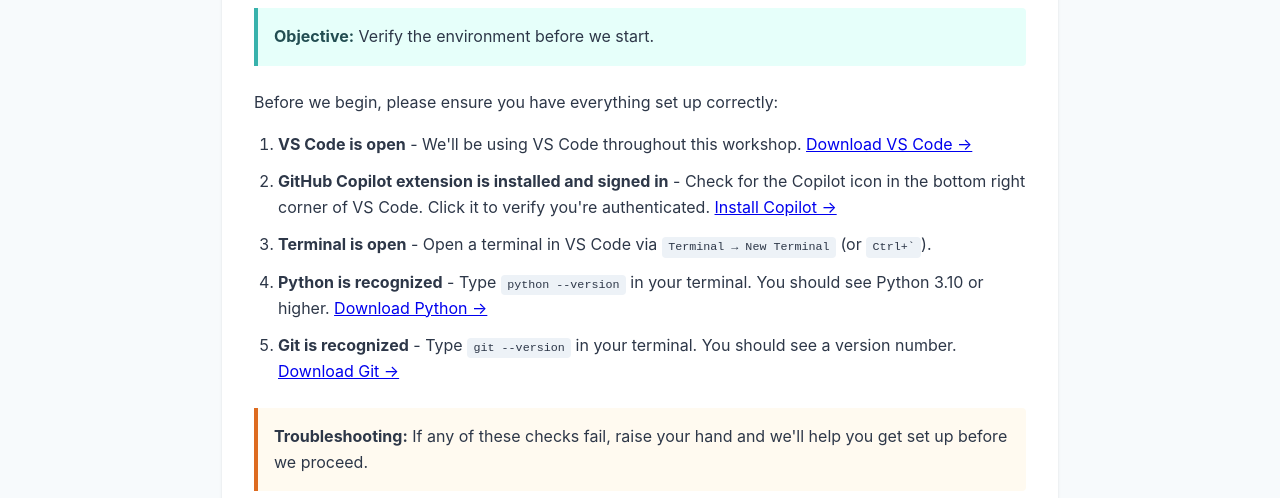
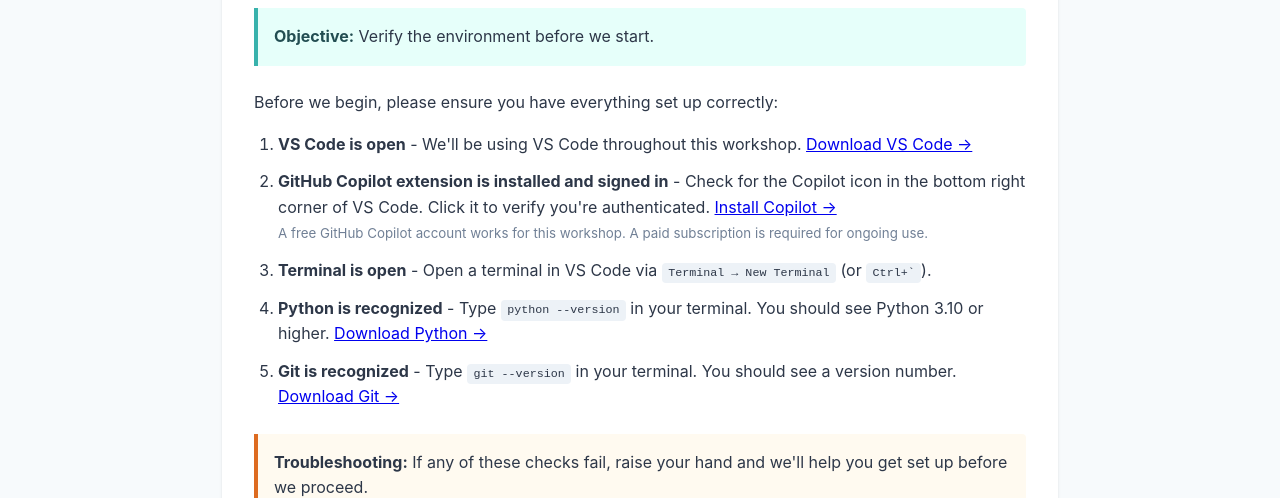
Before and after one commit to Cstewart-HC/programming_w_agents, a plain HTML site: page docs/phases/phase0.html in a window 1280 px wide. Shown: the part 302-800 px from the top of the page. Drawn offline with Linux system fonts and the light colour scheme.

Commit message:
Note free vs paid Copilot account requirement in Phase 0 preflight

```diff
--- a/docs/phases/phase0.html
+++ b/docs/phases/phase0.html
@@ -228,7 +228,7 @@
 
             <ol>
                 <li><strong>VS Code is open</strong> - We'll be using VS Code throughout this workshop. <a href="https://code.visualstudio.com/download" target="_blank" rel="noopener noreferrer">Download VS Code &rarr;</a></li>
-                <li><strong>GitHub Copilot extension is installed and signed in</strong> - Check for the Copilot icon in the bottom right corner of VS Code. Click it to verify you're authenticated. <a href="https://docs.github.com/en/copilot/quickstart" target="_blank" rel="noopener noreferrer">Install Copilot &rarr;</a></li>
+                <li><strong>GitHub Copilot extension is installed and signed in</strong> - Check for the Copilot icon in the bottom right corner of VS Code. Click it to verify you're authenticated. <a href="https://docs.github.com/en/copilot/quickstart" target="_blank" rel="noopener noreferrer">Install Copilot &rarr;</a><br><small style="color: var(--color-text-light);">A free GitHub Copilot account works for this workshop. A paid subscription is required for ongoing use.</small></li>
                 <li><strong>Terminal is open</strong> - Open a terminal in VS Code via <code>Terminal &rarr; New Terminal</code> (or <code>Ctrl+`</code>).</li>
                 <li><strong>Python is recognized</strong> - Type <code>python --version</code> in your terminal. You should see Python 3.10 or higher. <a href="https://www.python.org/downloads/" target="_blank" rel="noopener noreferrer">Download Python &rarr;</a></li>
                 <li><strong>Git is recognized</strong> - Type <code>git --version</code> in your terminal. You should see a version number. <a href="https://git-scm.com/downloads" target="_blank" rel="noopener noreferrer">Download Git &rarr;</a></li>
```
